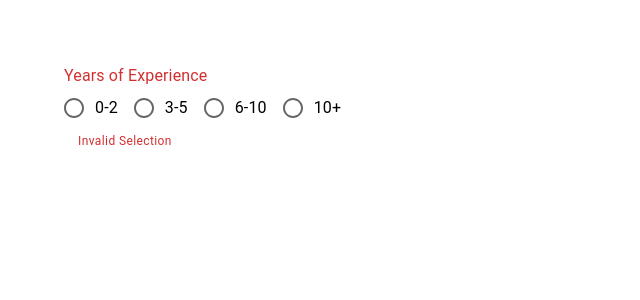
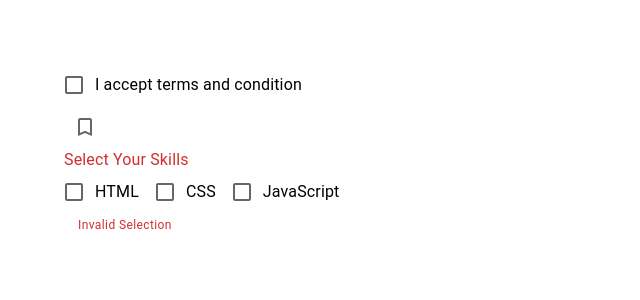
Before and after one commit to anodiamadm/expt, a React (Create React App) app in the folder React MUI/react-mui-demo/: page / in a window 1280 px wide. Shown: the top 300 px of the page, without its empty margins (0-640 px from the left). Built offline with nearby package versions, Linux system fonts and the light colour scheme.

Commit message:
Check Box Chapter 10 Done

```diff
--- a/React MUI/react-mui-demo/src/App.tsx
+++ b/React MUI/react-mui-demo/src/App.tsx
@@ -4,8 +4,8 @@ import './App.css';
 // import MuiSelect from './components/MuiSelect';
 // import MuiTextField from './components/MuiTextField';
 // import MuiTypography from './components/MuiTypography';
-// import MuiCheckbox from './components/MuiCheckbox';
-import MuiRadioButton from './components/MuiRadioButton';
+// import MuiRadioButton from './components/MuiRadioButton';
+import MuiCheckbox from './components/MuiCheckbox';
 
 function App() {
   return (
@@ -15,8 +15,8 @@ function App() {
       {/* <MuiTextField/> */}
       {/*<MuiSelect/>*/}
       {/*<MuiMultiSelect/>*/}
-      {/* <MuiCheckbox/> */}
-      <MuiRadioButton/>
+      {/* <MuiRadioButton/> */}
+      <MuiCheckbox/>
     </div>
   );
 }
--- a/React MUI/react-mui-demo/src/components/MuiCheckbox.tsx
+++ b/React MUI/react-mui-demo/src/components/MuiCheckbox.tsx
@@ -1,50 +1,60 @@
-import {Box,FormControlLabel,Checkbox, FormControl, FormGroup} from '@mui/material'
-import {useState} from 'react'
+import { Box, FormControlLabel, Checkbox, FormControl, FormGroup, FormLabel, FormHelperText } from '@mui/material'
+import { useState } from 'react'
 import BookmarkBorderIcon from '@mui/icons-material/BookmarkBorder'
 import BookmarkIcon from '@mui/icons-material/Bookmark'
 
 const MuiCheckbox = () => {
-    const [acceptTns,setAcceptTns]=useState(false);
+    const [acceptTnc,setAcceptTnc]=useState(false);
+    console.log('Accept T & C: ', acceptTnc)
     const [skills,setSkills]=useState<string[]>([])
-    console.log(skills);
+    console.log('Your Skills: ', skills);
     const handleChange=(event:React.ChangeEvent<HTMLInputElement>) =>{
-        setAcceptTns(event.target.checked);
+        setAcceptTnc(event.target.checked);
     }
     const handleSkillChange=(event:React.ChangeEvent<HTMLInputElement>) =>{
         const index=skills.indexOf(event.target.value);
-        if(index===1){
+        if(index===-1){
             setSkills([...skills,event.target.value])
         }
         else{
             setSkills(skills.filter((skill)=>skill!==event.target.value))
         }
     }
-
     return (
         <Box>
             <Box>
                 <FormControlLabel
                     label='I accept terms and condition'
-                    control={<Checkbox checked={acceptTns} onChange={handleChange} />}
+                    control={<Checkbox checked={acceptTnc} onChange={handleChange} />}
                 />
             </Box>
             <Box>
                 <Checkbox
                     icon={<BookmarkBorderIcon />}
                     checkedIcon={<BookmarkIcon />}
-                    checked={acceptTns}
+                    checked={acceptTnc}
                     onChange={handleChange}/>
             </Box>
-            {/* <Box>
-                <FormControl>
-                    <FormGroup>
+            <Box>
+                <FormControl error>
+                    <FormLabel>Select Your Skills</FormLabel>
+                    <FormGroup row>
                         <FormControlLabel
-                            label='HTML'
-                            control={<Checkbox value=''html' checked={acceptTns} onChange={handleChange} />}
+                            label='HTML' value='html'
+                            control={<Checkbox checked={skills.includes('html')} onChange={handleSkillChange} />}
+                        />
+                                                <FormControlLabel
+                            label='CSS' value='css'
+                            control={<Checkbox checked={skills.includes('css')} onChange={handleSkillChange} />}
+                        />
+                        <FormControlLabel
+                            label='JavaScript' value='javascript'
+                            control={<Checkbox checked={skills.includes('javascript')} onChange={handleSkillChange} />}
                         />
                     </FormGroup>
+                    <FormHelperText>Invalid Selection</FormHelperText>
                 </FormControl>
-            </Box> */}
+            </Box>
         </Box>
   )
 }
```
